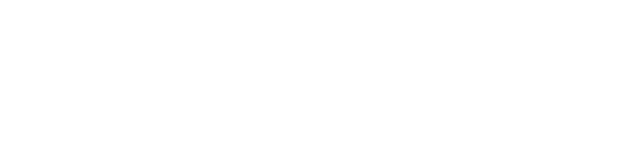
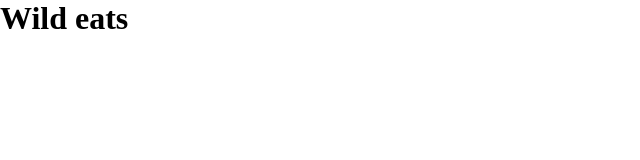
Before and after one commit to MariaKSanz/wild-eats-website, a plain HTML site: page index.html in a window 1280 px wide. Shown: the whole page, without its empty margins (0-640 px from the left). Drawn offline with Linux system fonts and the light colour scheme.

Commit message:
add title

```diff
--- a/index.html
+++ b/index.html
@@ -7,5 +7,7 @@
     <script src="script.js" defer></script>
     <title>Wild eats</title>
   </head>
-  <body></body>
+  <body>
+		<h1>Wild eats</h1>
+	</body>
 </html>
```
